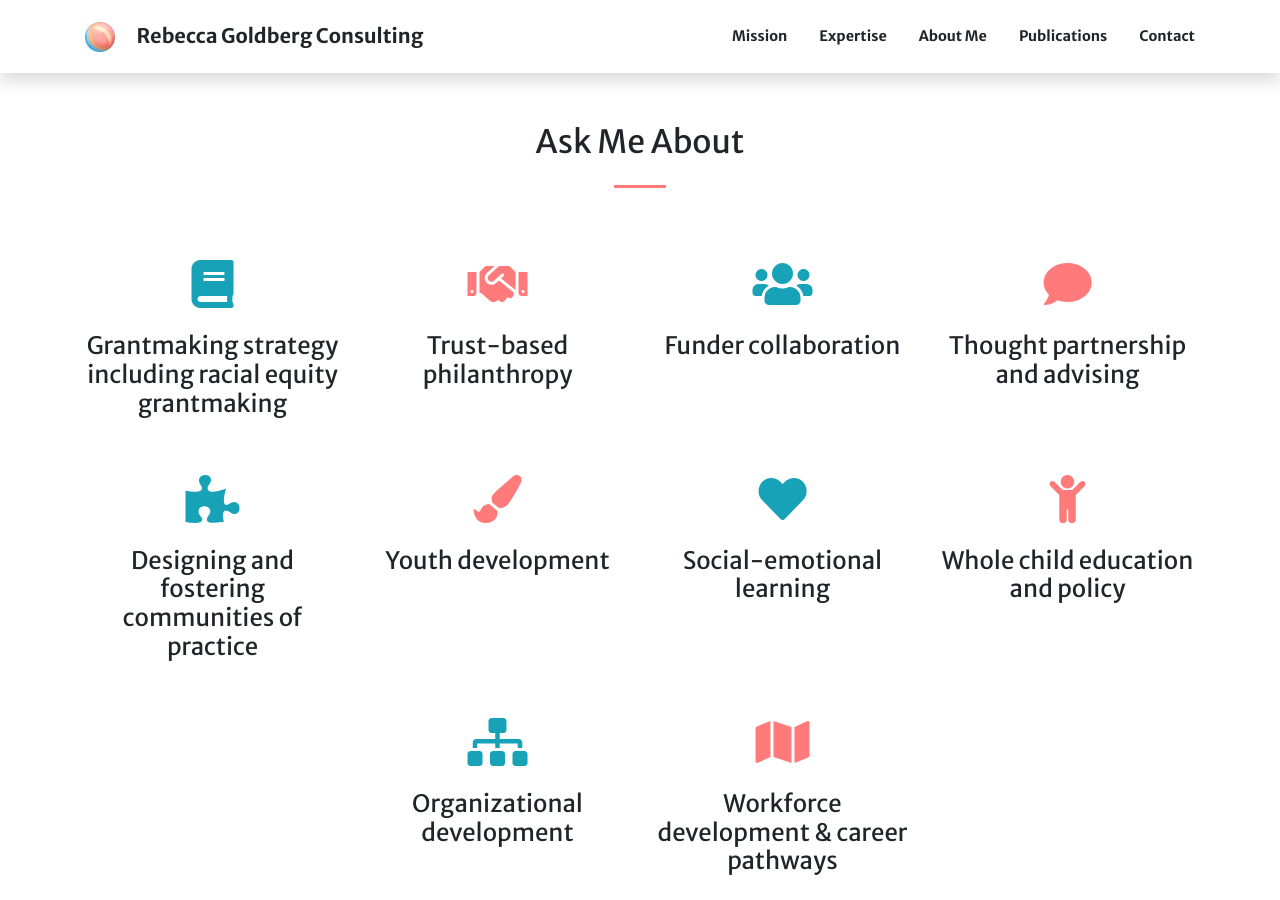
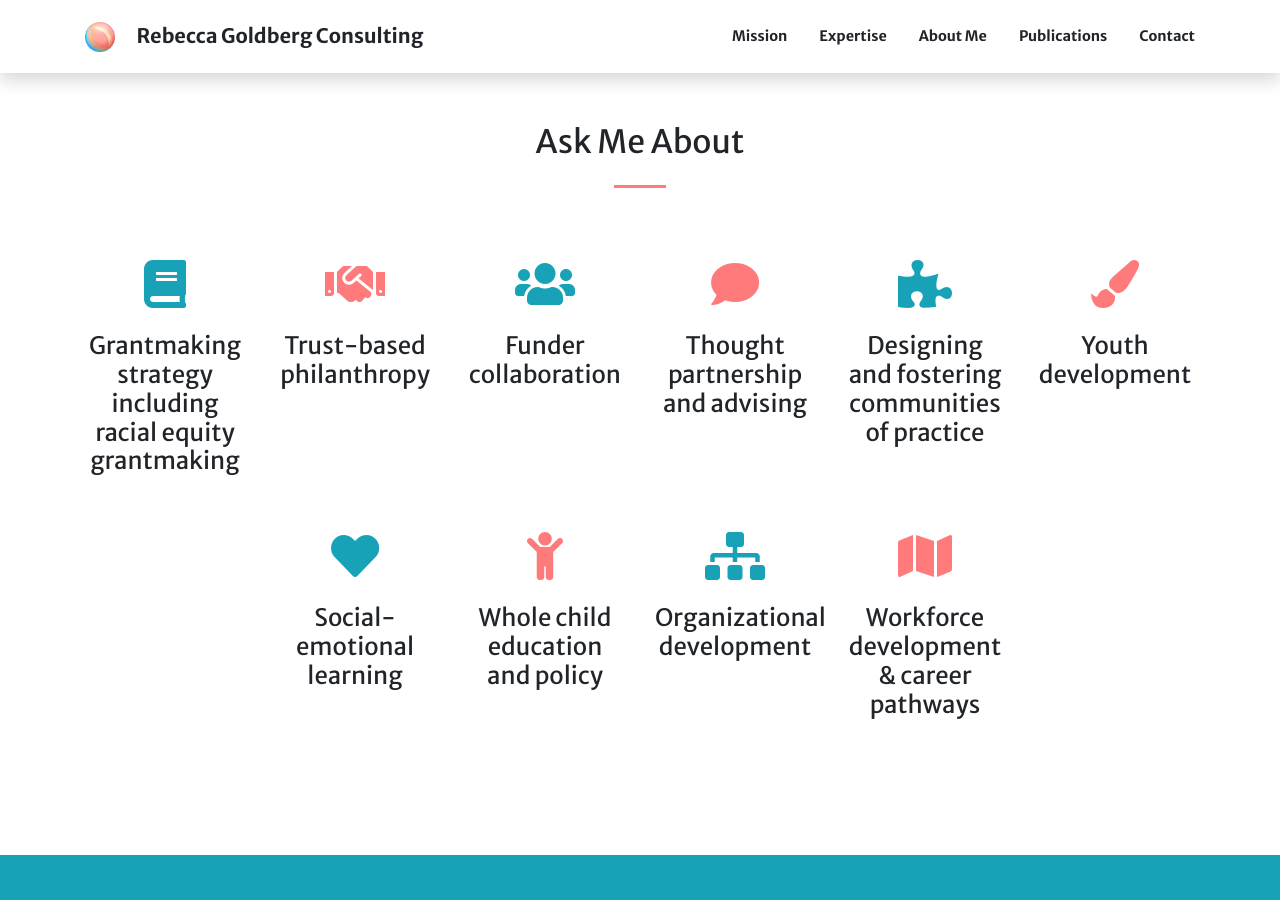
Before and after one commit to rebeccagoldberg/rebeccagoldberg.github.io, a Jekyll site: the page built from index.md, in a window 1280 px wide and 900 px high, scrolled down 1123 px. Built offline with Jekyll 4.4.1, drawn with Linux system fonts in a browser that asks for light colours.

Commit message:
Update services.html

```diff
--- a/_includes/services.html
+++ b/_includes/services.html
@@ -5,8 +5,8 @@
     <div class="row justify-content-center">
       <!-- {#% assign cols = section.services.size | at_most: 4 %#} -->
       {% assign cols = section.services.size %}
-      {% if cols > 4 %}
-        {% assign cols = 4 %}
+      {% if cols > 5 %}
+        {% assign cols = 5 %}
       {% endif %}
 
       {% assign colsL = 12 | divided_by: cols %}
```
